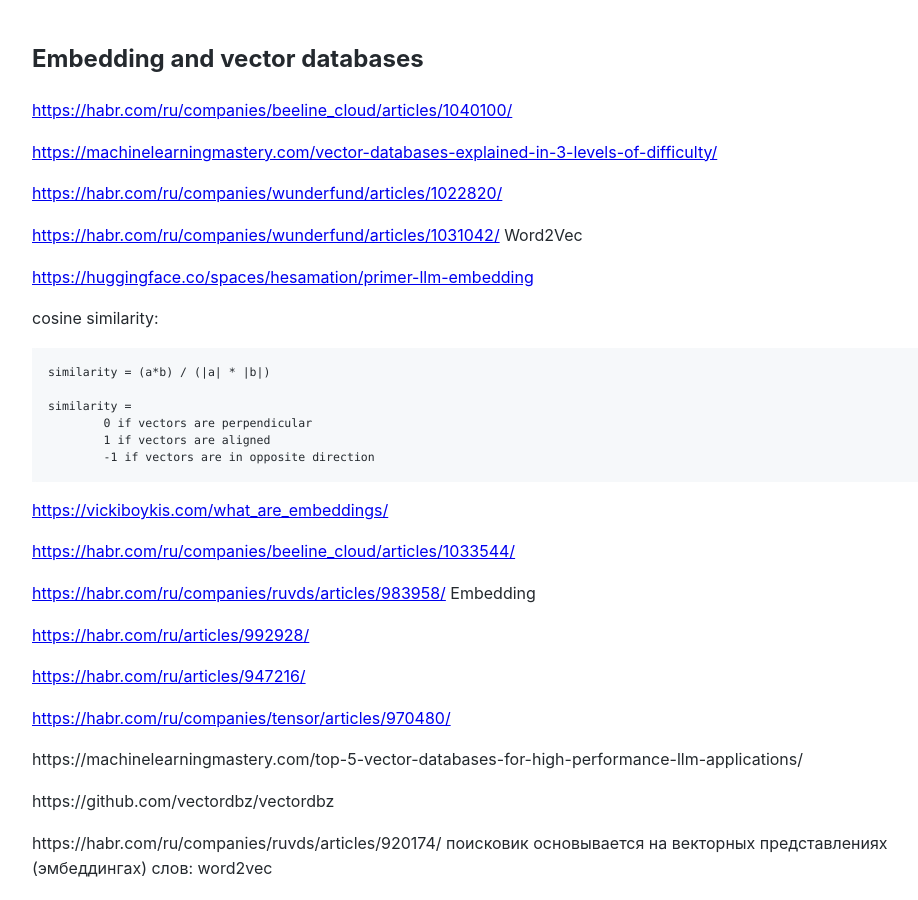
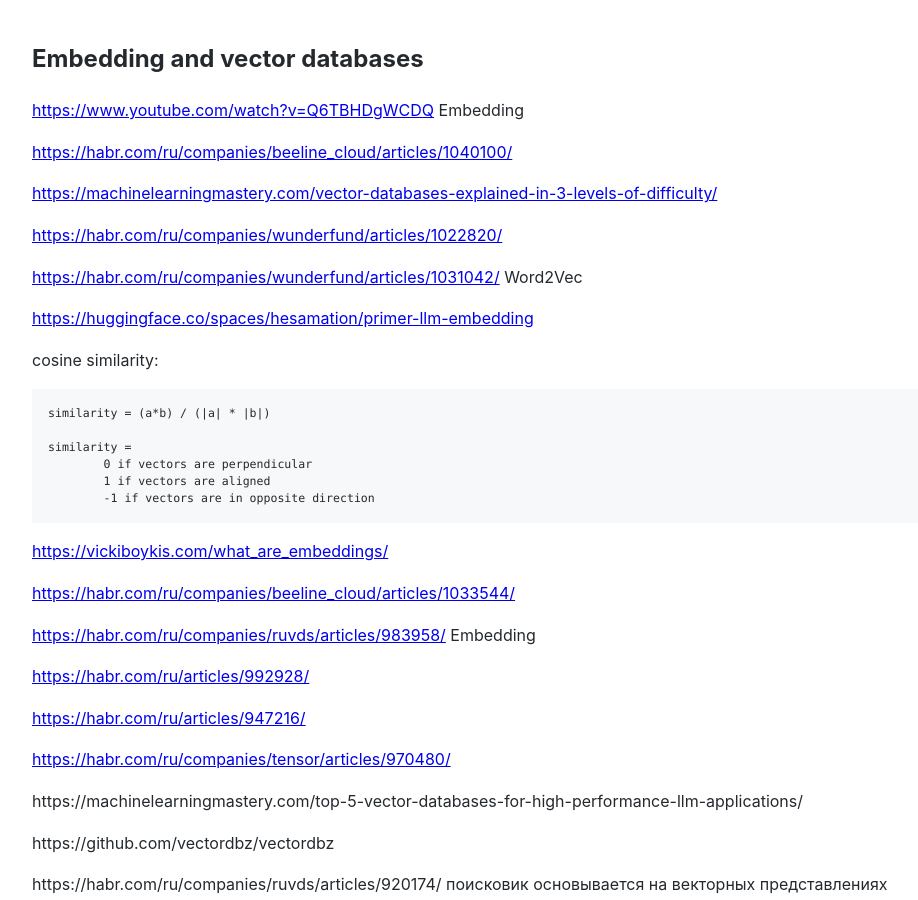
Before and after one commit to Michael-Lubinsky/michael-lubinsky.github.com, a Jekyll site: the page built from vector_db/vector_db.md, in a window 1280 px wide and 900 px high. Shown: the whole window, without its empty margins (158-1076 px from the left). Built offline with Jekyll 4.4.1, drawn with Linux system fonts in a browser that asks for light colours; our own code applies the rules of GitHub Pages for plain Markdown files.

Commit message:
Update vector_db.md

```diff
--- a/vector_db/vector_db.md
+++ b/vector_db/vector_db.md
@@ -1,4 +1,6 @@
 ## Embedding and vector databases
+
+<https://www.youtube.com/watch?v=Q6TBHDgWCDQ> Embedding
 
 <https://habr.com/ru/companies/beeline_cloud/articles/1040100/>
 
```
